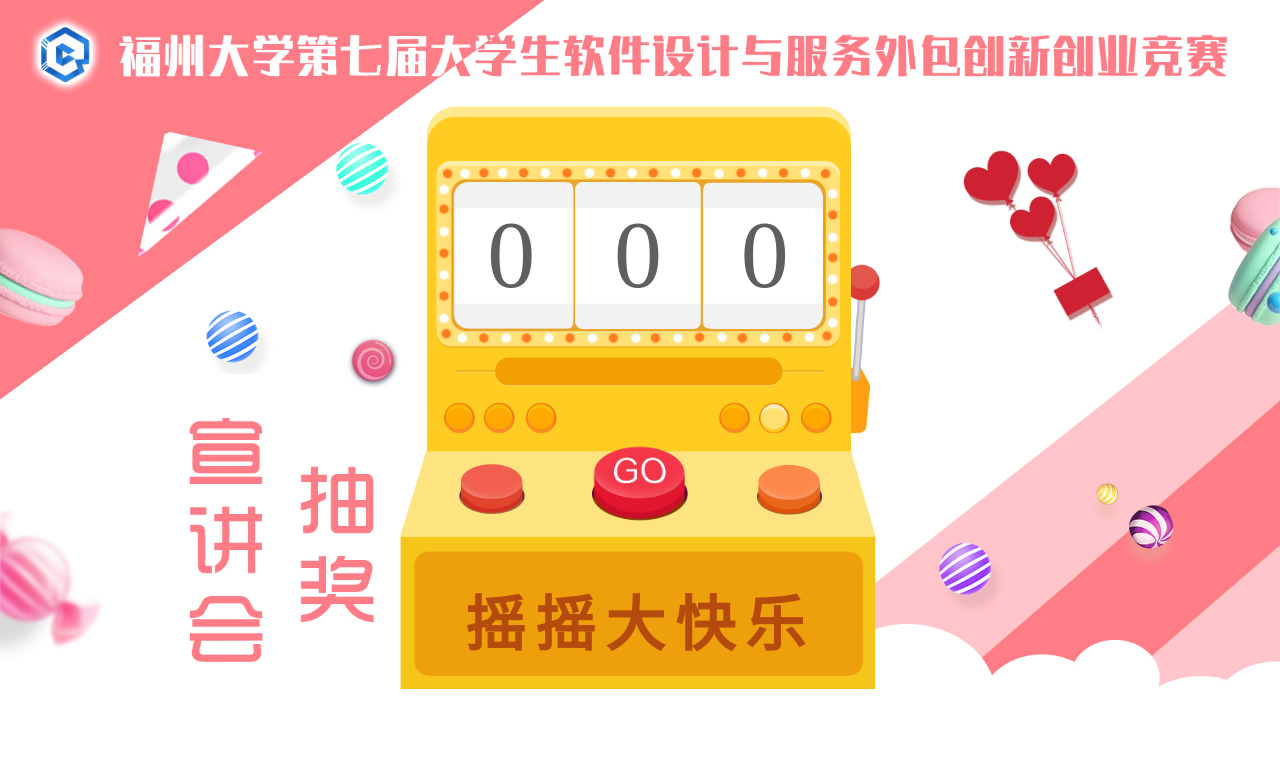
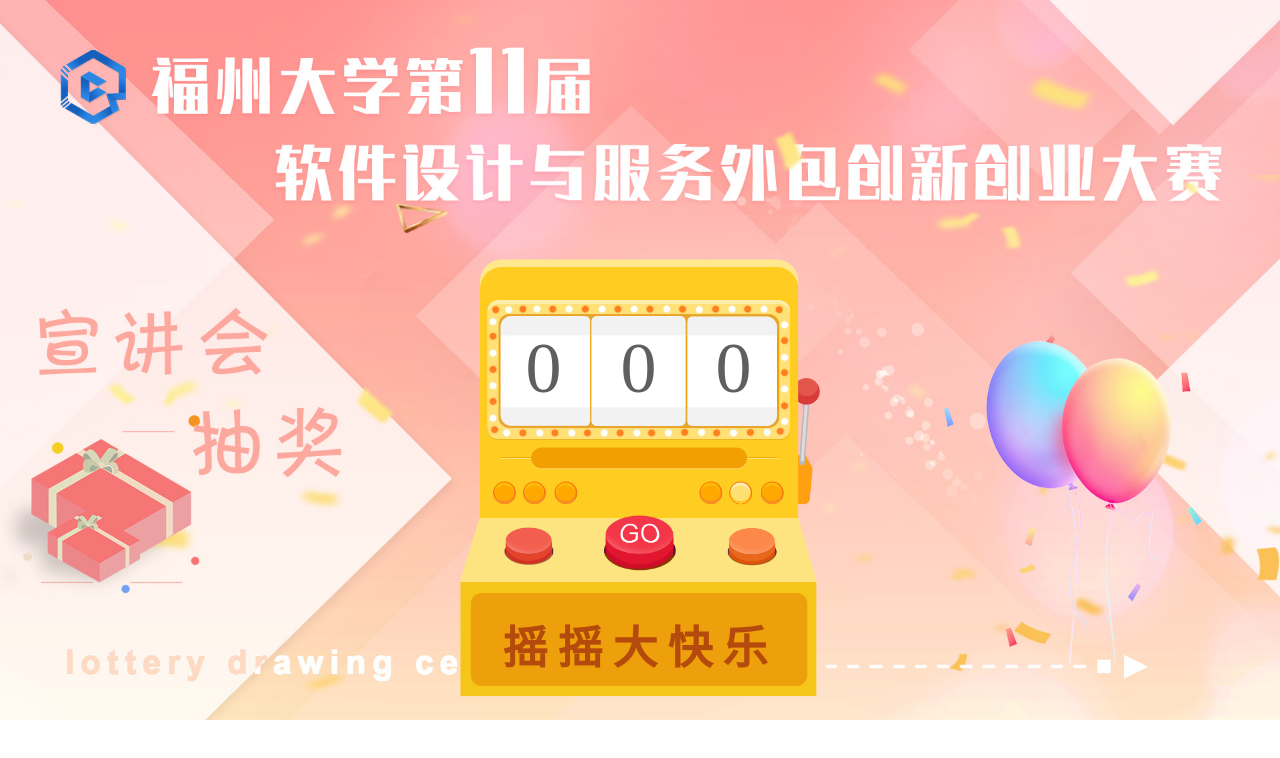
Before and after one commit to Fuzhou-U-ACM-SOSD/DrawGame, a Vue app: page / in a window 1280 px wide. Shown: the top 758 px of the page. Built offline with nearby package versions, Linux system fonts and the light colour scheme; what vfluentdesign would draw is missing.

Commit message:
[update] assets/res/11bg.png - 增加背景图片

```diff
--- a/src/components/rocker.vue
+++ b/src/components/rocker.vue
@@ -333,11 +333,11 @@
 }
 .draw-box {
   position: absolute;
-  width: min(60vh,50vw);
+  width: min(45vh,50vw);
   //   left: 32%;
   left: 50%;
   transform: translate(-50%, -50%);
-  top: 50%;
+  top: 60%;
   //   background: red;
   .inner {
     position: relative;
--- a/src/views/Home.vue
+++ b/src/views/Home.vue
@@ -2,7 +2,12 @@
   <div class="home">
     <div class="bg"></div>
     <rocker :min="min" :max="max"></rocker>
-    <fv-command-bar class="tool-bar" :options="options"> </fv-command-bar>
+    <fv-command-bar
+      background="rgba(0,0,0,0.01)"
+      class="tool-bar"
+      :options="options"
+    >
+    </fv-command-bar>
     <fv-web-window
       v-model="show"
       title="设置"
@@ -55,7 +60,7 @@
   position: absolute;
   height: 100%;
   width: 100%;
-  background: url("~@/assets/res/mainbg.jpg");
+  background: url("~@/assets/res/11bg.png");
   background-size: 100%;
   background-repeat: no-repeat;
 }
```
Also changed, not shown: src/assets/res/11bg.png (added).
